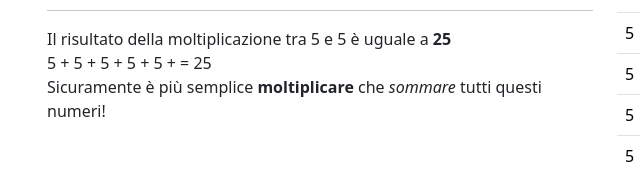
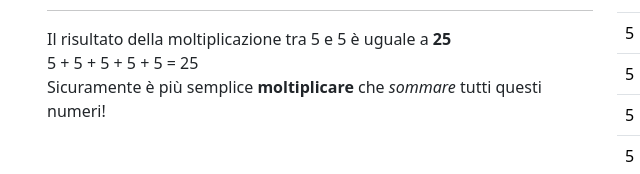
Before and after one commit to mattiabascelli/elementari, a plain HTML site: page index.html in a window 1280 px wide. Both pictures are taken after typing "5", "5" into the empty fields and a click on the button "Calcola Moltiplicazione". Shown: the part 350-524 px from the top of the page, 35-675 px from the left. Drawn offline with nearby package versions, Linux system fonts and the light colour scheme.

Commit message:
Add files via upload

```diff
--- a/index.html
+++ b/index.html
@@ -79,11 +79,11 @@
                 //variazione immagine del gufetto
                 gufetto.src = "gufetto.jpg";
             //le moltiplicazioni sono meglio che addizionare tante volte lo stesso numero
-            for (var i = 1; i <= numero2; i++) {
+            for (var i = 1; i <= (numero2 - 1); i++) {
                 spiegazioneMoltiplicazione += numero1 + " + ";
                 }
                  //stampa a video della spiegazione
-                document.getElementById('spiegazione').innerHTML = spiegazioneMoltiplicazione + " = " + risultatoMoltiplicazione + "<br /> Sicuramente è più semplice <strong>moltiplicare</strong> che <em>sommare</em> tutti questi numeri!";
+                document.getElementById('spiegazione').innerHTML = spiegazioneMoltiplicazione + numero1 + " = " + risultatoMoltiplicazione + "<br /> Sicuramente è più semplice <strong>moltiplicare</strong> che <em>sommare</em> tutti questi numeri!";
 
                 var tabellaHTML = "";
                 for (var i = 1; i <= 10; i++) {
```
